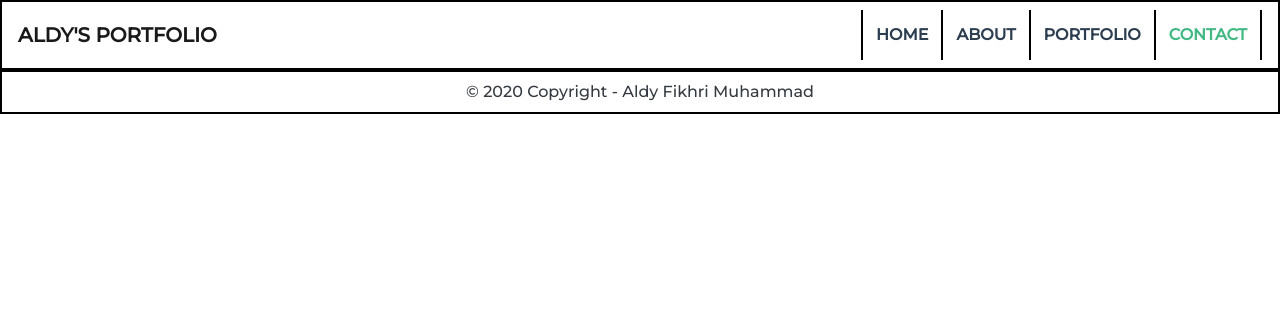
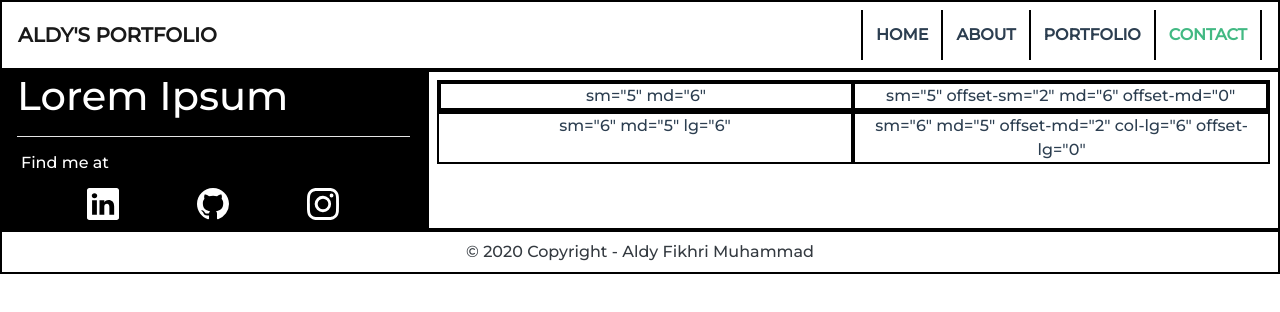
Before and after one commit to aldyfikhrimuhammad/Portfolio-Website-Brutalist-Style, a Vue app: page /contact in a window 1280 px wide. Shown: the top 312 px of the page. Built offline with nearby package versions, Linux system fonts and the light colour scheme.

Commit message:
Layouting Contact section (right)

```diff
--- a/src/views/ContactView.vue
+++ b/src/views/ContactView.vue
@@ -1,3 +1,37 @@
 <template>
-    <div id="contact"></div>
+  <div id="contact">
+    <div>
+      <b-container fluid class="bv-example-row">
+        <b-row>
+          <b-col cols="4" style="border: 2px solid black; background-color: #000; color: #fff; text-align: left">
+            <div>
+              <h1>Lorem Ipsum</h1>
+              <hr color="#fff" />
+            </div>
+            <div style="margin-top: auto">
+              <div class="text-left m-1"><h6>Find me at</h6></div>
+              <div style="display: flex; justify-content: space-evenly">
+                <b-icon class="m-2" icon="linkedin" font-scale="2"></b-icon>
+                <b-icon class="m-2" icon="github" font-scale="2"></b-icon>
+                <b-icon class="m-2" icon="instagram" font-scale="2"></b-icon>
+              </div>
+            </div>
+          </b-col>
+          <b-col cols="8" class="p-2" style="border: 2px solid black">
+            <b-container fluid class="bv-example-row">
+              <b-row style="border: 2px solid black">
+                <b-col sm="5" md="6" style="border: 2px solid black">sm="5" md="6"</b-col>
+                <b-col sm="5" offset-sm="2" md="6" offset-md="0" style="border: 2px solid black">sm="5" offset-sm="2" md="6" offset-md="0"</b-col>
+              </b-row>
+
+              <b-row>
+                <b-col sm="6" md="5" lg="6" style="border: 2px solid black">sm="6" md="5" lg="6"</b-col>
+                <b-col sm="6" md="5" offset-md="2" lg="6" offset-lg="0" style="border: 2px solid black">sm="6" md="5" offset-md="2" col-lg="6" offset-lg="0"</b-col>
+              </b-row>
+            </b-container>
+          </b-col>
+        </b-row>
+      </b-container>
+    </div>
+  </div>
 </template>
```
